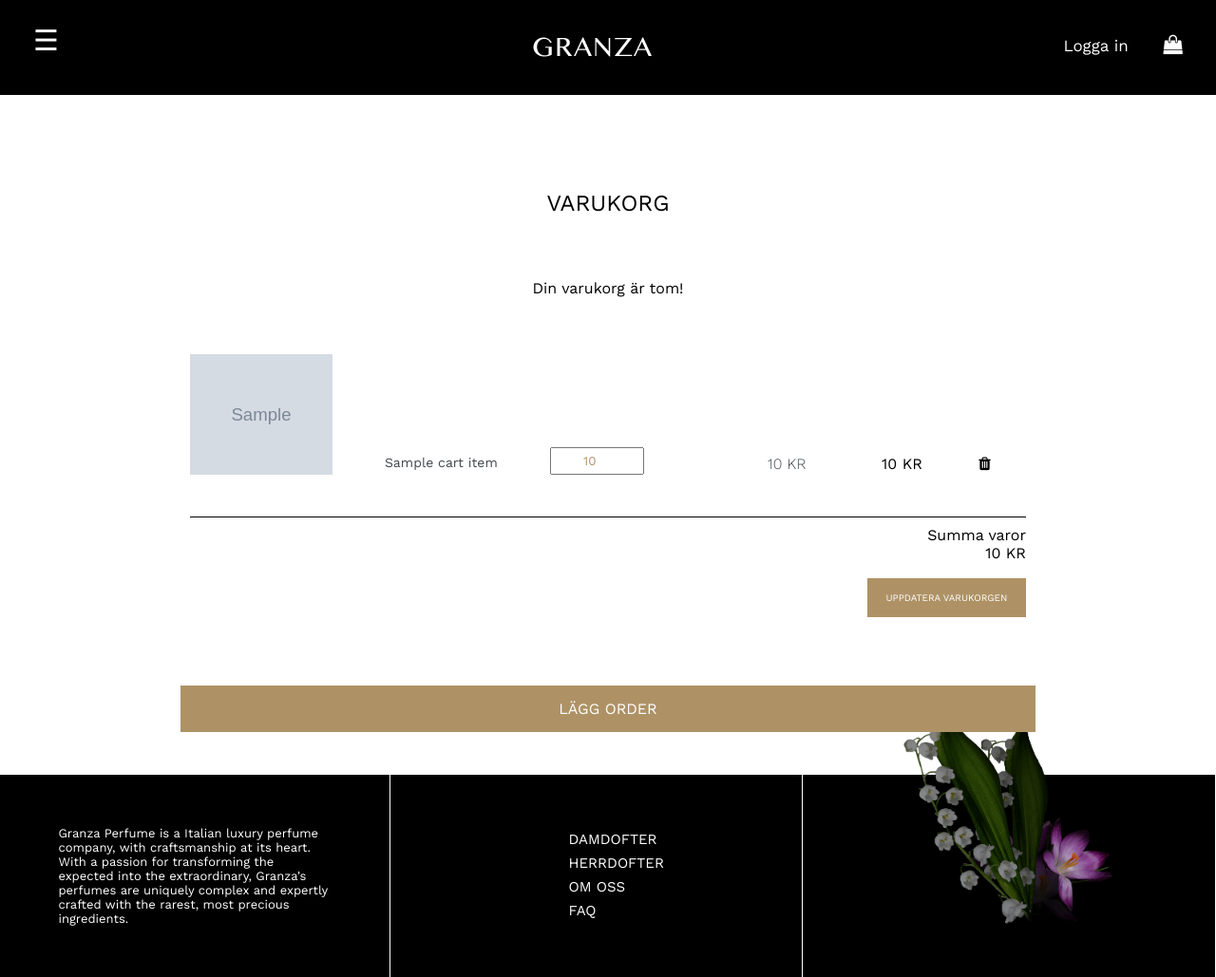
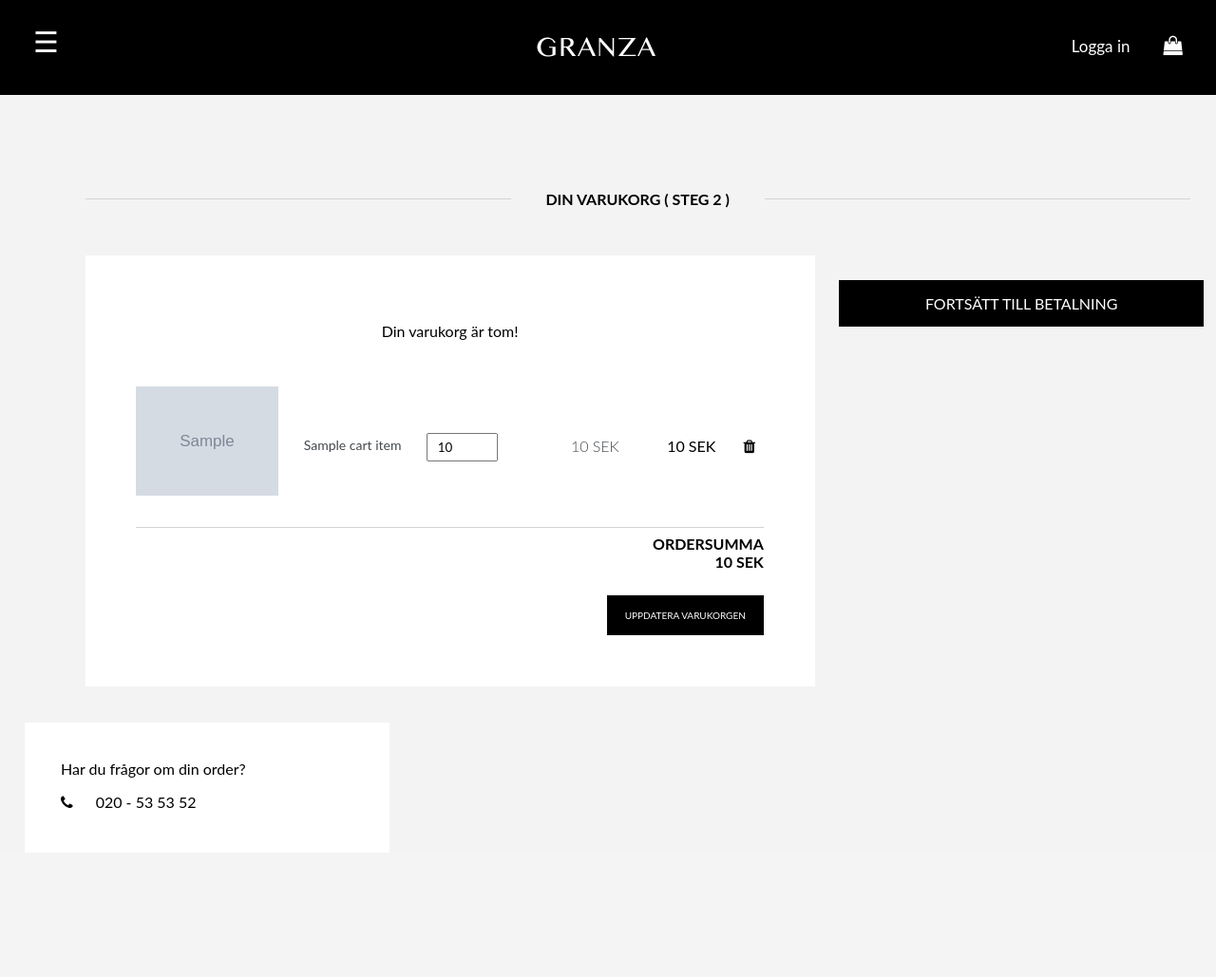
Before and after one commit to nicholkaren/granza, a PHP site: the page made by templates/parts/cart_tpl.php in a window 1280 px wide; the page is wider, and only the part inside the window is pictured. Shown: that part at 95% size. After the commit the page ends 851 px from the top of that part, so only its background shows below. Run offline with PHP 8.4, Linux system fonts and the light colour scheme; the template is opened without the code that fills it: most values are stand-ins (such as "Sample title", 1, 10 or a date in 2020); grey boxes marked "Sample" are stand-in pictures; data that the repository does not hold is empty.

Commit message:
Cart html och css
Färdigt utkast
Allt fungerar med controller

```diff
--- a/css/cart.css
+++ b/css/cart.css
@@ -1,137 +1,193 @@
-@font-face {
-  font-family: 'millhouse-icons';
-  src: url('fontello_icons/font/millhouse-icons.eot?7642531');
-  src: url('fontello_icons/font/millhouse-icons.eot?7642531#iefix') format('embedded-opentype'),
-       url('fontello_icons/font/millhouse-icons.woff2?7642531') format('woff2'),
-       url('fontello_icons/font/millhouse-icons.woff?7642531') format('woff'),
-       url('fontello_icons/font/millhouse-icons.ttf?7642531') format('truetype'),
-       url('fontello_icons/font/millhouse-icons.svg?7642531#millhouse-icons') format('svg');
-  font-weight: normal;
-  font-style: normal;
+
+
+* {
+    font-family: 'Lato', sans-serif;
+
 }
 
-*   {
-    font-family: 'Work Sans', sans-serif;
+body {
+    background-color: #f3f3f3;
+}
+
+/* papperskorg ikon */
+i {
+    color: black;
+    margin-left: 25px; /* Avstånd till summa */
+}
+
+i:hover {
+    color: grey;
+}
+
+li {
+    list-style-type: none;
+}
+
+ul {
+    padding: 0px;
+}
+
+span#hej {
+    margin-left: 20px;
+}
+
+#fullwidth > div.aside > ul > li > i {
+    margin-left: 0px;
 }
 
 
-i {
-    color: black;
-    margin-left: 54px;
+#fullwidth {
+    width: 100%;
+    justify-content: center;
+    position: relative;
+    display: block;
 }
 
-i:hover {
-    color: red;
+/* Omsluter hela varukorgen */
+#cart-wrapper {
+    max-width: 900px;
+    width: 60%;
+    margin: 0 auto;
+    float: left;
+    display: inline-block;
+    margin-left: 7%;
 }
 
-#cart-wrapper {
-    max-width: 900px;
-    width: 100%;
-    margin: 0 auto;
+.aside {
+    float: left;
+    width: 24%;
+    height: 60px;
+    background-color: #ffffff;
+    display: inline-block;
+    margin-right: 7%;
+    margin-left: 2%;
+    padding: 3%;
 }
 
-/* text Varukorg */
-.shoppingbag {
+
+/* h1 Din varukorg */
+h1.shoppingbag {
     width: 100%;
     margin: 0 auto;
     margin-top: 100px;
     margin-bottom: 50px;
-    font-size: 1.5em;
-    text-align: center;
+    font-size: 1em;
     text-transform: uppercase;
 	color: #000000;
+    display: flex;
+    align-items: center;
+    padding-left: 7%;
+    padding-right: 7%;
 }
 
-#update-cart-form{
-    margin-left: 10px;
-    margin-right: 10px;
+h1:before {
+    display: block;
+    height: 1px;
+    content: '';
+    background: #D3D3D3;
+    width: 35%;
+    margin-right: 2.3em;
 }
 
+h1:after {
+    display: block;
+    height: 1px;
+    content: '';
+    background: #D3D3D3;
+    width: 35%;
+    margin-left: 2.3em;
+}
+
+/* Här i ligger items */
 .cart-content {
     margin:0 auto;
     width: 100%;
     background: #FFFFFF;
-    border-radius: 6px;
     display: flex;
     flex-direction: column;
     box-sizing: border-box;
+    padding: 7%;
+    margin-bottom: 5%;
 }
 
+/* En eskild rad med en produkt och dess info */
 .item {
     margin:0 auto;
     padding:0px;
     display: flex;
     flex-direction: row;
     width:100%;
-    border-bottom: solid #000000 1px;
-
+    border-bottom: solid #D3D3D3 1px;
     padding-top: 5%;
     padding-bottom: 5%;
 }
 
-/*--Produktbilden---*/
-
+/* Produktbilden */
 .item-img{
     max-width:150px;
     max-height:180px;
 }
+
 #cart_img{
     width:100%;
     height: 100%;
 }
 
-/*--Produkt beskrivning--*/
+/* Produkt beskrivning */
 
 .item-title{
     text-align: center;
-    padding-top: 12%;
+    padding-top: 8%;
     width: 26%;
+}
 
-}
 span.desc{
     display: block;
     font-size: 14px;
     color: #43484D;
     font-weight: 400;
+}
 
-}
-/*--Antal produkter i varukorgen--*/
+/* Antal produkter i varukorgen */
 
 .item-qty{
-    width:17%;
-    padding-top:10%;
-
+    width: 17%;
+    padding-top: 6%;
 }
 
 input[type="number"] {
-    color: #AE9266;
+    color: #000000;
 	padding: 5px 10px;
 	margin-top: 10px;
     width: 50%;
-    text-align: center;
 }
 
 .item-price {
     margin-left: 25px;
     width: 17%;
-    padding-top: 12%;
+    padding-top: 8%;
     text-align: center;
     font-size: 16px;
     color: #43484D;
     font-weight: 300;
 }
+
 .cart-sum{
     width: 17%;
     margin-left: 25px;
-    padding-top: 12%;
+    padding-top: 8%;
 }
 
-.totalen{
+.total {
     margin-top: 1%;
     text-align: right;
+    font-weight: 700;
+    text-transform: uppercase;
 }
+
 .cart-total{
     text-align: right;
+    font-weight: 700;
 }
 
 #hr-cart {
@@ -143,12 +199,11 @@ input[type="number"] {
 }
 
 button.update-cart-btn{
-    margin-top: 2%;
-
+    margin-top: 4%;
     padding: 15px;
-	background-color: #AE9266;
+	background-color: #000000;
 	border: none;
-	width: 19%;
+	width: 25%;
 	position: relative;
 	color: white;
 	font-size: 10px;
@@ -159,29 +214,37 @@ button.update-cart-btn{
 }
 
 .btn-box{
-    width:100%;
-    margin:0 auto;
+    width: 100%;
+    text-align: left;
 }
 
 #checkoutknapp{
-    margin:0 auto;
-    margin-top:8%;
-    margin-bottom:5%;
+    margin: 0 auto;
+    margin-top: 2%;
+    margin-bottom: 10%;
 	padding: 15px;
-	background-color: #AE9266;
+	background-color: #000000;
 	border: none;
-	width: 100%;
+	width: 30%;
 	position: relative;
 	color: white;
 	font-size: 1em;
 	text-transform: uppercase;
     text-decoration: none;
     cursor: pointer;
+    margin-left: 2%;
 }
 
 p#empty-cart {
     text-align: center;
 }
+
+
+
+
+
+
+
 /*--MEDIA QUERY--*/
 
 @media all and (max-width:900px){
@@ -203,8 +266,8 @@ p#empty-cart {
 
     #checkoutknapp{
     	width: 95%;
+    }
 
-}
     button.update-cart-btn{
     	width: 35%;
     }
@@ -220,18 +283,19 @@ p#empty-cart {
         max-height:150px;
     }
 
-/*--Produkt beskrivning--*/
+/* Produkt beskrivning */
 
     .item-title{
         text-align: center;
         padding-top: 12%;
         width: 20%;
+    }
 
-}
     span.desc{
         font-size: 12px;
     }
-/*--Antal produkter i varukorgen--*/
+
+/* Antal produkter i varukorgen */
 
     .item-qty{
         width:12%;
@@ -239,7 +303,6 @@ span.desc{
 
     input[type="number"] {
         width: 70%;
-
     }
 
     .item-price {
@@ -247,6 +310,7 @@ input[type="number"] {
         font-size: 12px;
         padding-top: 15%;
     }
+
     .cart-sum{
         width: 17%;
         margin-left: 10px;
@@ -258,6 +322,4 @@ button.update-cart-btn{
     	width: 100%;
         text-align: center;
         }
-
-
     }
--- a/templates/parts/cart_tpl.php
+++ b/templates/parts/cart_tpl.php
@@ -5,10 +5,11 @@ require('templates/header.php');
 <link type="text/css" href="css/cart.css" rel="stylesheet">
 <meta name="viewport" content="width=device-width, initial-scale=1">
 
+
+    <div id="fullwidth">
+        <h1 class="shoppingbag"> Din varukorg ( steg 2 ) </h1>
     <!--Här är varukorgen -->
     <div id="cart-wrapper">
-        <p class="shoppingbag">Varukorg</p>
-
 
         <!-- Formuläret med varorna -->
         <form method="post" action="?action=updatecart" id="update-cart-form">
@@ -21,68 +22,71 @@ require('templates/header.php');
                 <?php if (isset($cart['cartItems'])):
                 foreach ($cart['cartItems'] as $cartItemPid => $cartItemData): ?>
 
-
-
-
+                <!-- Omsluter en produkt -->
                 <div class="item">
 
+                <!-- Produktbild -->
                 <div class="item-img">
                     <img id="cart_img" src="<?php echo $cartItemData['img_url'];?>">
                 </div>
 
+                <!-- Produkttitel -->
                 <div class="item-title">
                     <span class="desc"><?php echo $cartItemData['title'];?></span>
                 </div>
 
+                <!-- Antal valda  produkter -->
                 <div class="item-qty">
                     <input type="number" name="cartitems[<?php echo $cartItemPid;?>]" value="<?php echo $cartItemData['qty'];?>">
                 </div>
 
+                <!-- Total summa för en vara -->
                 <div class="item-price">
-            <?php echo $cartItemData['price'].' KR';?>
+                    <?php echo $cartItemData['price'].' SEK';?>
                 </div>
 
+                <!-- Total summa för en vara x antal-->
                 <div class="cart-sum">
-            <?php echo $cartItemData['sum'].' KR';?>
+                    <?php echo $cartItemData['sum'].' SEK';?>
 
+                <!-- Remove cart item -->
                 <a href="?action=removecartitem&pid=<?php echo $cartItemPid;?>">
                     <i class="fa fa-trash" aria-hidden="true"></i>
-
                 </a>
-        </div>
-
+            </div> <!-- /content -->
 
     </div>
 
             <?php endforeach ?>
             <?php endif ?>
 
-
-
         <div id="cart-total">
-<div class="totalen">
-    <?php echo 'Summa varor';?>
+            <div class="total">
+                <?php echo 'Ordersumma';?>
             </div>
 
             <div class="cart-total">
-    <?php echo $cart['total'].' KR';?>
+                <?php echo $cart['total'].' SEK';?>
                 <br>
-    <button class="update-cart-btn" type="submit">
-                            Uppdatera varukorgen</button>
+                <button class="update-cart-btn" type="submit"> Uppdatera varukorgen </button>
             </div>
         </div>
-
+        </div>
+    </form>
     </div>
 
-</form>
-
+    <!-- Aside bredvid varukorg -->
+    <div class="aside"> Har du frågor om din order?
+        <ul>
+            <li><i class="fa fa-phone" aria-hidden="true"></i> <span id="hej"> 020 - 53 53 52 </span></li>
+        </ul>
+    </div>
+    <!-- Checkout knapp -->
     <div class="btn-box">
         <form method="post" action="?action=checkout" name="form-checkout-btn">
             <button type="submit" id="checkoutknapp" name="place-order"
-            value="<?php $cartItemData;?>">Lägg order</button>
+            value="<?php $cartItemData;?>"> Fortsätt till betalning </button>
          </form>
     </div>
- </div>
-<?php
-require_once('templates/footer.php');
-?>
+
+</div> <!-- The wrapper -->
```
Lines whose indentation alone changed are shown as unchanged.
